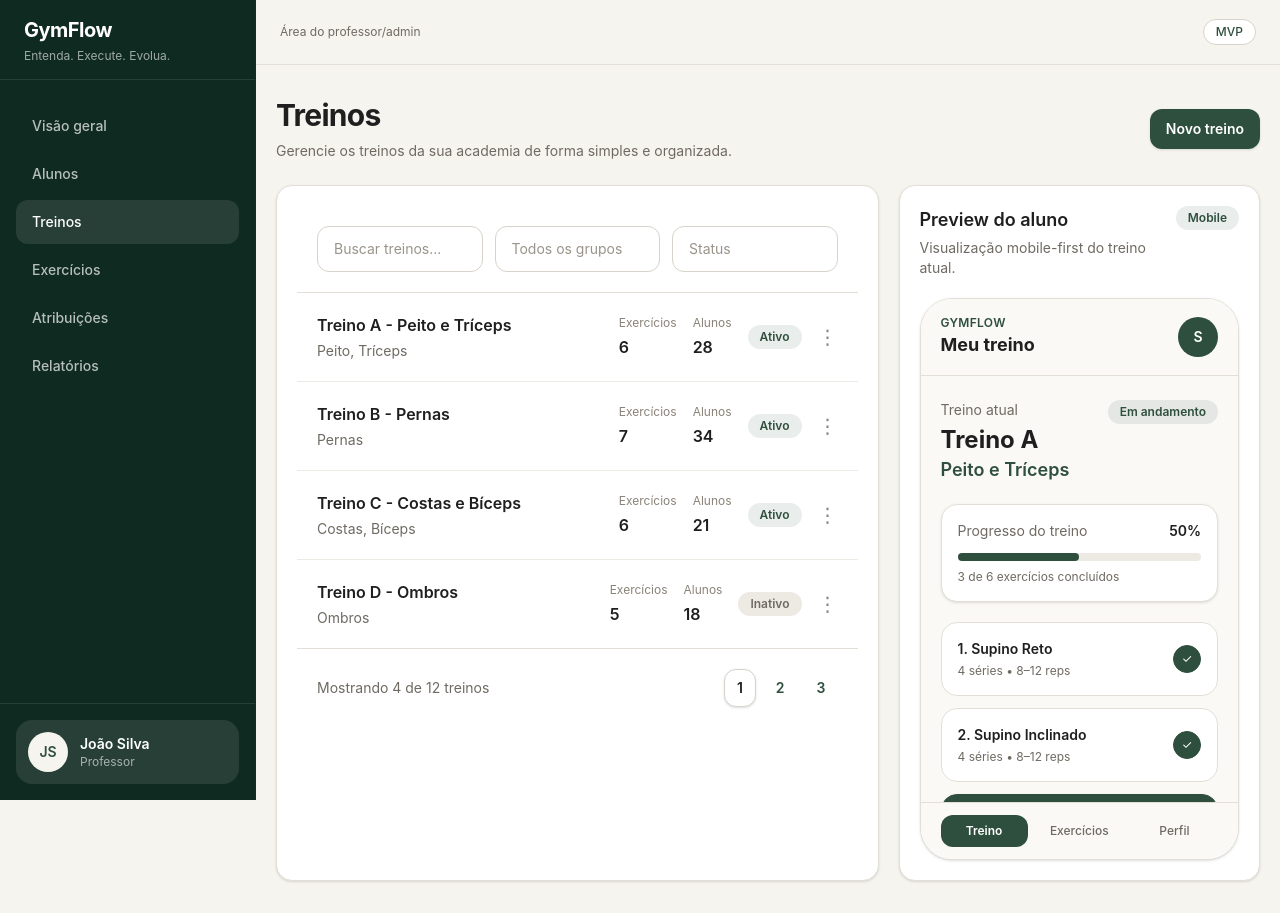
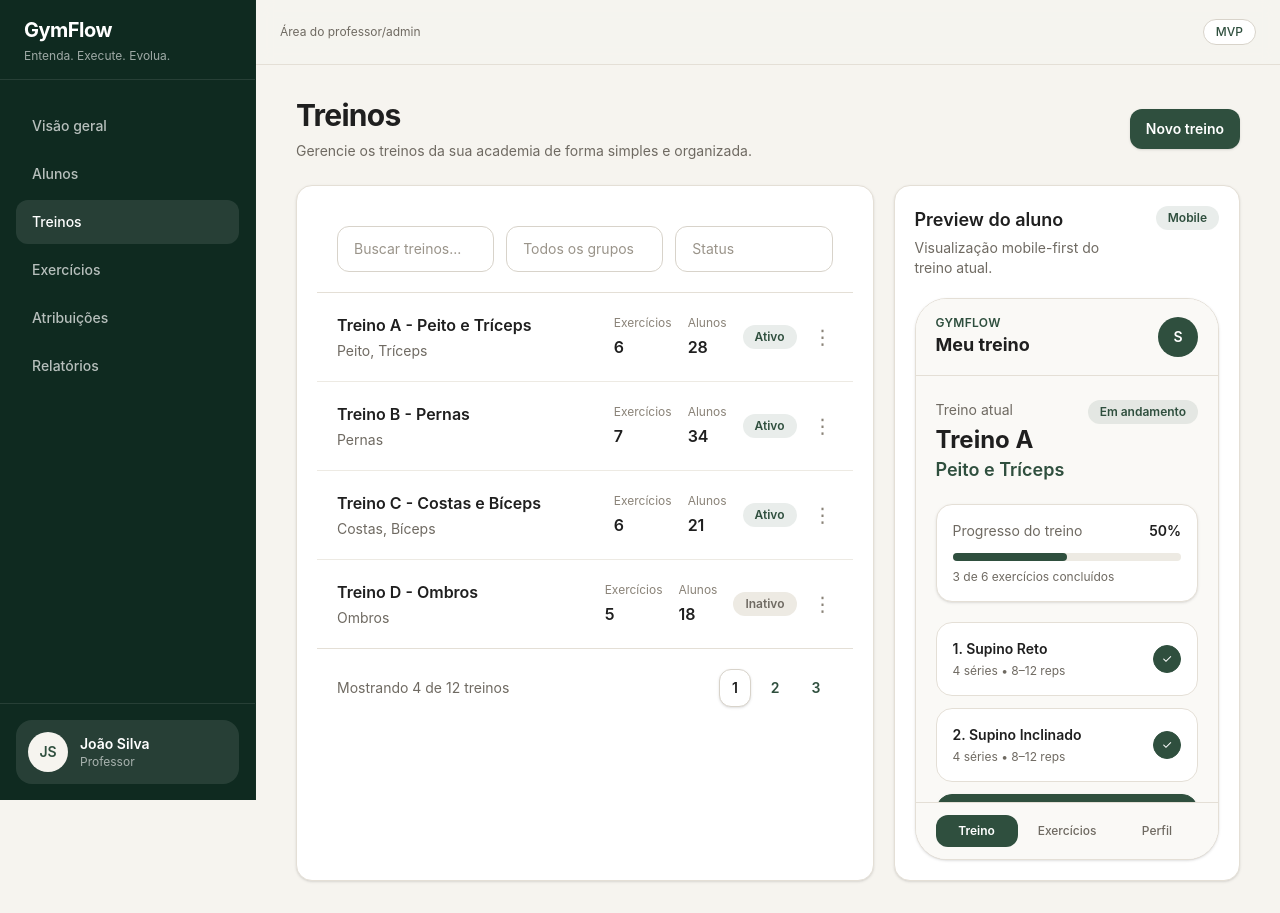
Before and after one commit to GymFlow-BR/gym-web, a React (Vite) app: page / in a window 1280 px wide. Built offline with nearby package versions, Linux system fonts and the light colour scheme.

Commit message:
fix: adjust admin layout responsive padding

```diff
--- a/src/components/layout/AdminLayout.tsx
+++ b/src/components/layout/AdminLayout.tsx
@@ -100,7 +100,7 @@ export function AdminLayout({ children }: AdminLayoutProps) {
           </nav>
         </header>
 
-        <main className="mx-auto max-w-7xl px-5 py-8 sm:px-6lg:px-10">
+        <main className="mx-auto max-w-7xl px-5 py-8 sm:px-6 lg:px-10">
           {children}
         </main>
       </div>
```
